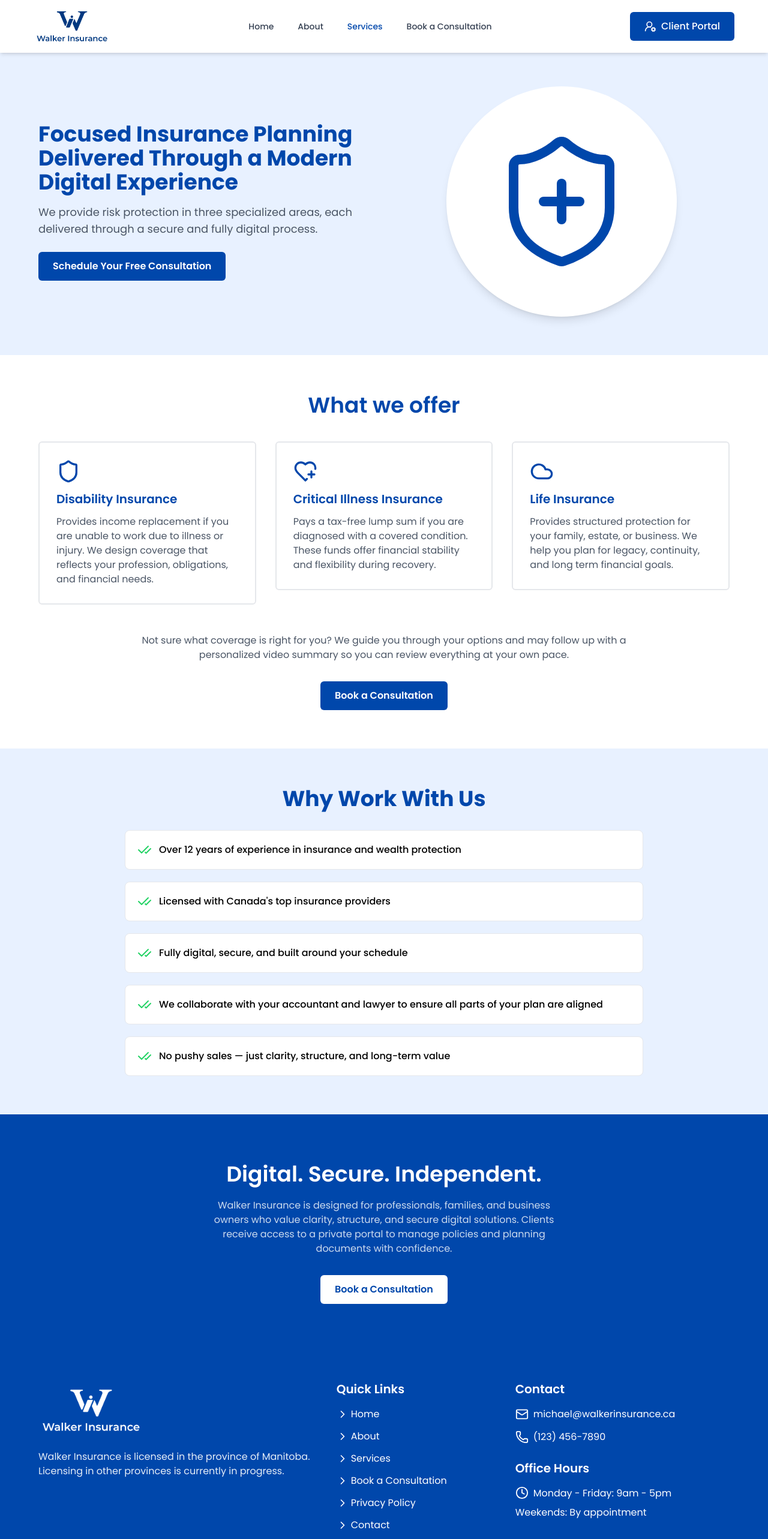
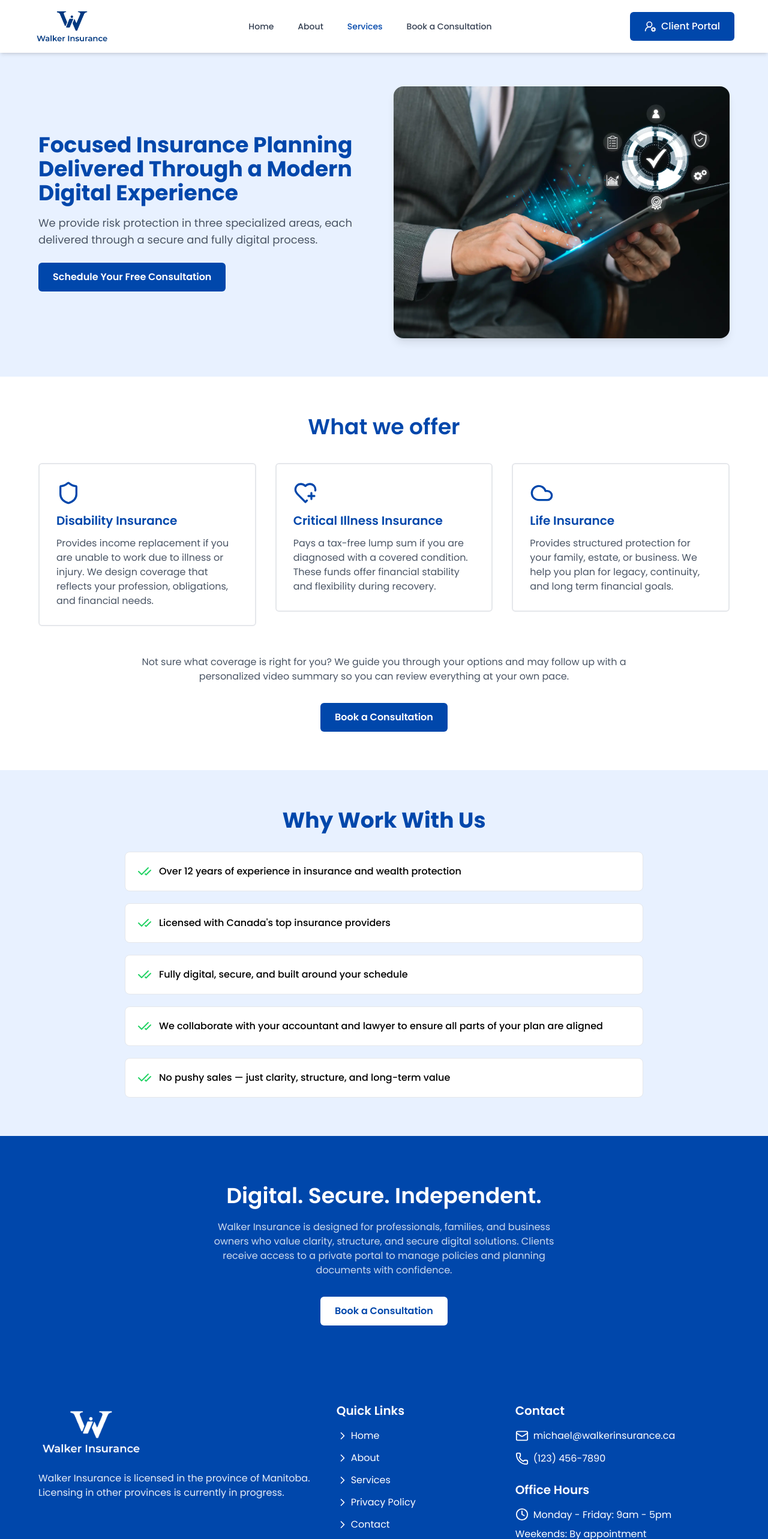
Before and after one commit to Slayer-sky123/walker-insurance, a React (Vite) app: page /services in a window 1280 px wide. Shown: the top 2566 px of the page at 60% size. Built offline with nearby package versions, Linux system fonts and the light colour scheme.

Commit message:
Updated content on service page , about page and also updated the form

```diff
--- a/src/components/Footer.jsx
+++ b/src/components/Footer.jsx
@@ -76,11 +76,11 @@ const Footer = () => {
                                     <svg xmlns="http://www.w3.org/2000/svg" viewBox="0 0 24 24" fill="none" stroke="currentColor" strokeWidth="2" strokeLinecap="round" strokeLinejoin="round" className="size-5 lucide lucide-chevron-right-icon lucide-chevron-right"><path d="m9 18 6-6-6-6" /></svg>
                                     Services</Link>
                             </li>
-                            <li>
+                            {/* <li>
                                 <Link draggable="false" to="/book-a-consultation" className='inline-flex items-center gap-x-1 text-white transition-all duration-200 ease-in-out hover:ps-1'>
                                     <svg xmlns="http://www.w3.org/2000/svg" viewBox="0 0 24 24" fill="none" stroke="currentColor" strokeWidth="2" strokeLinecap="round" strokeLinejoin="round" className="size-5 lucide lucide-chevron-right-icon lucide-chevron-right"><path d="m9 18 6-6-6-6" /></svg>
                                     Book a Consultation</Link>
-                            </li>
+                            </li> */}
                             <li>
                                 <Link draggable="false" to="/privacy-policy" className='inline-flex items-center gap-x-1 text-white transition-all duration-200 ease-in-out hover:ps-1'>
                                     <svg xmlns="http://www.w3.org/2000/svg" viewBox="0 0 24 24" fill="none" stroke="currentColor" strokeWidth="2" strokeLinecap="round" strokeLinejoin="round" className="size-5 lucide lucide-chevron-right-icon lucide-chevron-right"><path d="m9 18 6-6-6-6" /></svg>
--- a/src/index.css
+++ b/src/index.css
@@ -12,3 +12,13 @@
 svg{
   flex: none;
 }
+
+input[type="number"]::-webkit-outer-spin-button,
+input[type="number"]::-webkit-inner-spin-button {
+  -webkit-appearance: none;
+  margin: 0;
+}
+
+input[type="number"] {
+  -moz-appearance: textfield;
+}
--- a/src/pages/About.jsx
+++ b/src/pages/About.jsx
@@ -49,7 +49,7 @@ const About = () => {
                   scale={1.1}
                   threshold={0.2}
                 >
-                  <h1 className='text-3xl md:text-4xl lg:text-6xl font-bold text-[var(--primary__color)]'>Specialized Insurance Advice with a Planning Focus</h1>
+                  <h1 className='text-3xl md:text-4xl lg:text-5xl font-bold text-[var(--primary__color)]'>Specialized Insurance Advice with a Planning Focus</h1>
                 </AnimatedContent>
                 <AnimatedContent
                   distance={150}
--- a/src/pages/Lead.jsx
+++ b/src/pages/Lead.jsx
@@ -124,7 +124,7 @@ const Lead = () => {
                                     {/* Preferred Contact Method */}
                                     <div>
                                         <label htmlFor="contactMethod" className="block font-medium mb-1">
-                                            Preferred Contact Method
+                                            Preferred Contact Method <span className="text-red-500">*</span>
                                         </label>
                                         <input
                                             id="contactMethod"
@@ -144,9 +144,10 @@ const Lead = () => {
                                         <input
                                             id="phone"
                                             name="phone"
-                                            type="number"
-                                            min='0'
-                                            placeholder="Phone Number"
+                                            type="tel"
+                                            pattern="[0-9]{10,15}"
+                                            inputMode="numeric"
+                                            placeholder="+1 123 456 7890"
                                             className="w-full border border-gray-300 rounded px-3 py-2 focus:outline-none focus:ring-2 focus:ring-[var(--primary__color)]"
                                             autoComplete="tel"
                                         />
--- a/src/pages/Services.jsx
+++ b/src/pages/Services.jsx
@@ -79,7 +79,7 @@ const Services = () => {
                 </AnimatedContent>
               </div>
             </div>
-            <div className='col-span-12 md:col-span-6 lg:col-span-6 order-1 md:order-2 flex justify-center items-center'>
+            <div className='col-span-12 md:col-span-6 lg:col-span-6 order-1 md:order-2'>
               <AnimatedContent
                 distance={150}
                 direction="vertical"
@@ -90,9 +90,7 @@ const Services = () => {
                 scale={1.1}
                 threshold={0.2}
               >
-                <div className='size-72 md:size-96 lg:size-96 bg-white shadow-lg text-[var(--primary__color)] rounded-full flex justify-center items-center'>
-                  <svg xmlns="http://www.w3.org/2000/svg" viewBox="0 0 24 24" fill="none" stroke="currentColor" strokeWidth="1.6" strokeLinecap="round" strokeLinejoin="round" className="size-48 md:size-56 lg:size-60 lucide lucide-shield-plus-icon lucide-shield-plus"><path d="M20 13c0 5-3.5 7.5-7.66 8.95a1 1 0 0 1-.67-.01C7.5 20.5 4 18 4 13V6a1 1 0 0 1 1-1c2 0 4.5-1.2 6.24-2.72a1.17 1.17 0 0 1 1.52 0C14.51 3.81 17 5 19 5a1 1 0 0 1 1 1z" /><path d="M9 12h6" /><path d="M12 9v6" /></svg>
-                </div>
+                <img draggable="false" className='w-full h-auto aspect-[16/12] object-cover object-center rounded-2xl shadow-lg' src="./images/service-banner.webp" alt="Specialized Insurance Advice with a Planning Focus" />
               </AnimatedContent>
             </div>
           </div>
```
Also changed, not shown: public/images/service-banner.webp (added).
